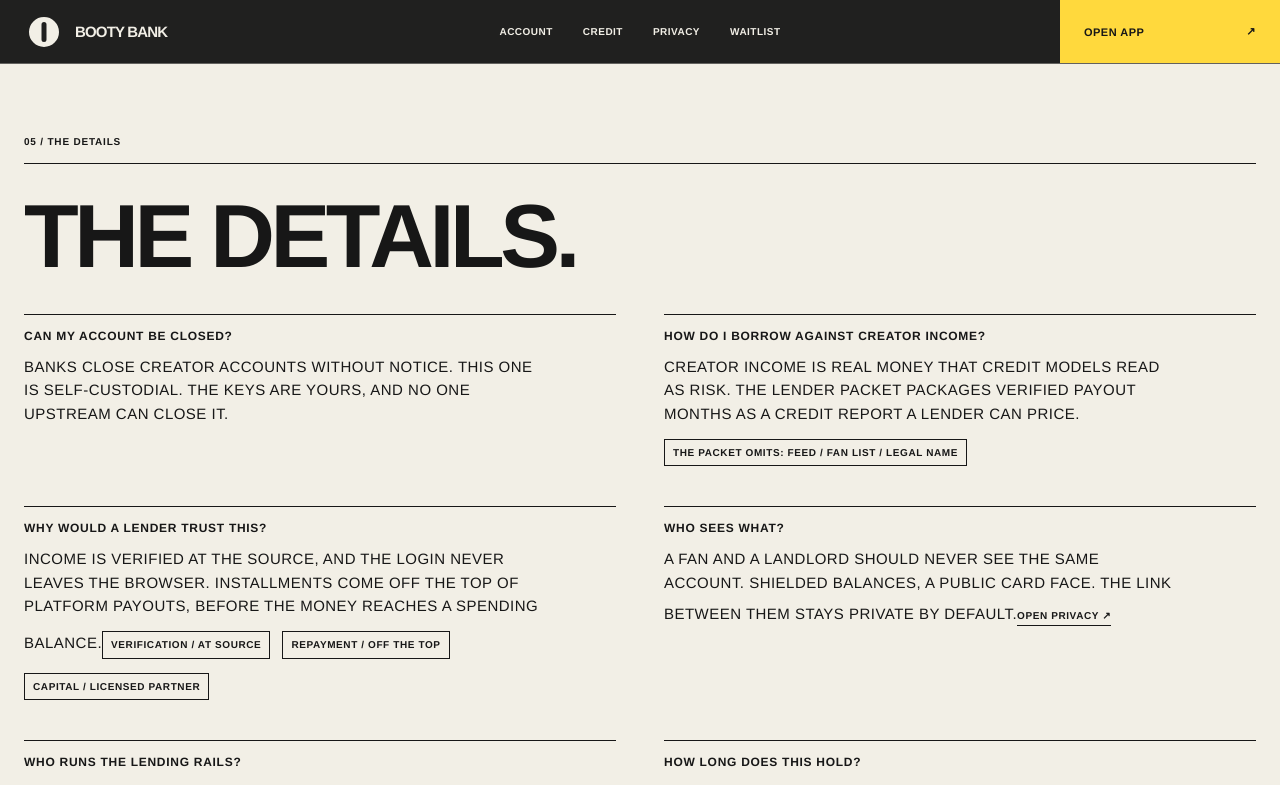
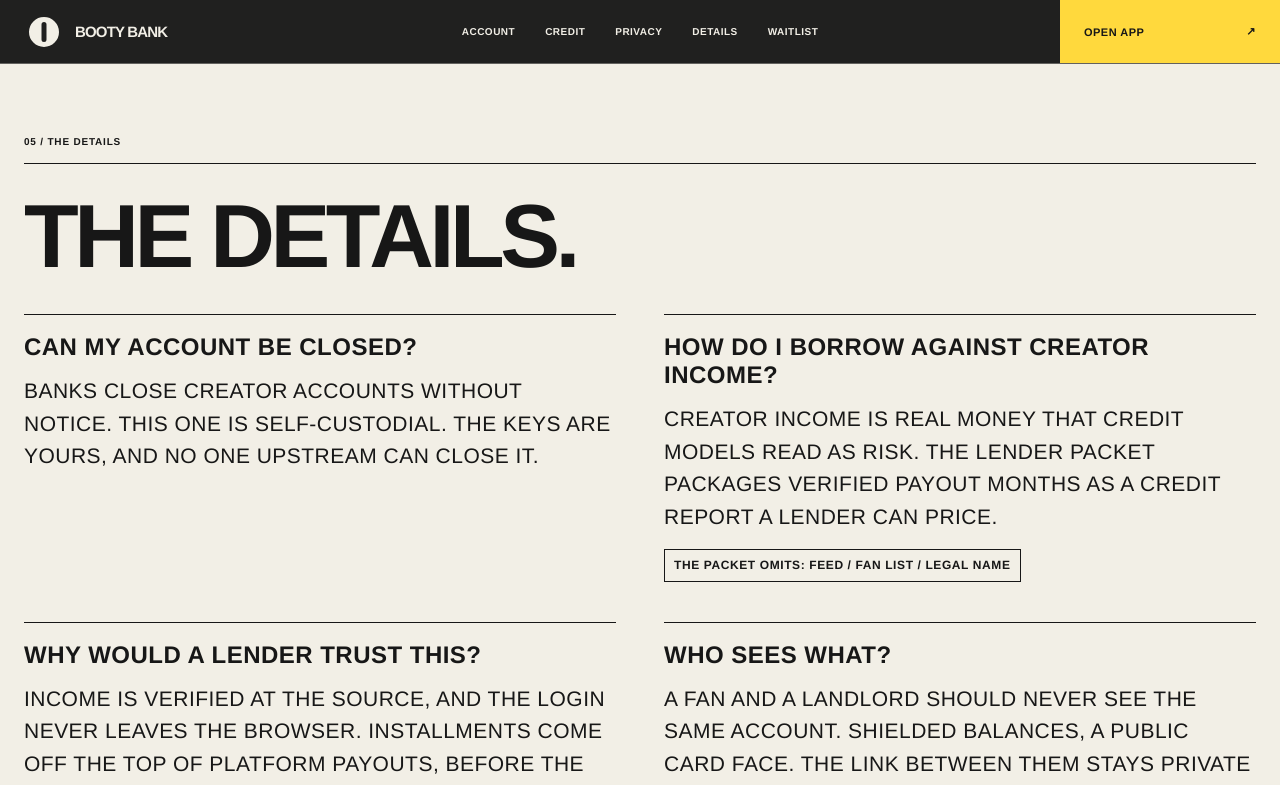
Before and after one commit to odinfree/booty-bank, a Next.js app in the folder web/: page /details in a window 1280 px wide. Shown: the top 785 px of the page. Built offline with nearby package versions, Linux system fonts and the light colour scheme; no server answers.

Commit message:
Make the details readable and reachable from the nav

```diff
--- a/web/src/app/globals.css
+++ b/web/src/app/globals.css
@@ -97,7 +97,7 @@ main { min-height: 100vh; overflow: clip; }
 .pq-declaration h2 { align-self: center; margin: 0; font-size: clamp(64px, 10.8vw, 176px); line-height: .78; letter-spacing: -.065em; }
 .pq-declaration-foot { display: grid; grid-template-columns: 1fr 280px; align-items: end; padding-top: 20px; border-top: 1px solid var(--ink); }
 .pq-declaration-foot p { margin: 0; font-size: clamp(22px, 2.8vw, 42px); line-height: .9; letter-spacing: -.04em; }
-.pq-declaration-foot a { display: flex; justify-content: space-between; padding: 16px 0 16px 22px; border-left: 1px solid var(--ink); text-decoration: none; font-size: 10px; font-weight: 700; }
+.pq-declaration-foot a { display: flex; justify-content: space-between; align-items: center; padding: 16px 0 16px 22px; border-left: 1px solid var(--ink); text-decoration: none; font-size: 14px; font-weight: 700; }
 .pq-declaration-foot a:hover { color: var(--paper); background: var(--ink); }
 
 .file-cabinet { padding-top: 115px; overflow: hidden; background: var(--ink); }
@@ -667,10 +667,10 @@ main { min-height: 100vh; overflow: clip; }
 .case-details-head { display: flex; justify-content: space-between; gap: 24px; padding-bottom: 16px; border-bottom: 1px solid var(--ink); font-size: 10px; font-weight: 700; letter-spacing: .08em; }
 .case-details h1, .case-details h2 { margin: 34px 0 40px; font-size: clamp(44px, 7vw, 96px); line-height: .85; letter-spacing: -.05em; }
 .case-details dl { display: grid; grid-template-columns: repeat(2, 1fr); gap: 40px 48px; margin: 0; }
-.case-details dt { padding-top: 14px; border-top: 1px solid var(--ink); font-size: 12px; font-weight: 700; letter-spacing: .06em; }
-.case-details dd { margin: 12px 0 0; max-width: 62ch; font-size: 15px; line-height: 1.55; }
-.case-label { display: inline-block; margin: 14px 12px 0 0; padding: 5px 8px; border: 1px solid var(--ink); font-size: 10px; font-weight: 700; letter-spacing: .06em; }
-.case-link { display: inline-block; margin-top: 14px; padding-bottom: 2px; border-bottom: 1px solid var(--ink); font-size: 10px; font-weight: 700; letter-spacing: .06em; text-decoration: none; }
+.case-details dt { padding-top: 18px; border-top: 1px solid var(--ink); font-size: clamp(16px, 2.2vw, 24px); font-weight: 700; letter-spacing: .02em; }
+.case-details dd { margin: 14px 0 0; max-width: 58ch; font-size: clamp(17px, 1.9vw, 21px); line-height: 1.55; }
+.case-label { display: inline-block; margin: 16px 12px 0 0; padding: 6px 9px; border: 1px solid var(--ink); font-size: 12px; font-weight: 700; letter-spacing: .05em; }
+.case-link { display: inline-block; margin-top: 16px; padding-bottom: 2px; border-bottom: 1px solid var(--ink); font-size: 13px; font-weight: 700; letter-spacing: .05em; text-decoration: none; }
 .case-link:hover { background: var(--ink); color: var(--paper); }
 #durability { scroll-margin-top: 100px; }
 
--- a/web/src/components/site-header.tsx
+++ b/web/src/components/site-header.tsx
@@ -5,7 +5,7 @@ export default function SiteHeader() {
         <img src="/brand/bootybank-mark-cream.svg" alt="" width="40" height="40" />
         <span>BOOTY BANK</span>
       </a>
-      <nav aria-label="Primary navigation"><a href="/app/">ACCOUNT</a><a href="/credit/">CREDIT</a><a href="/privacy/">PRIVACY</a><a href="/#waitlist">WAITLIST</a></nav>
+      <nav aria-label="Primary navigation"><a href="/app/">ACCOUNT</a><a href="/credit/">CREDIT</a><a href="/privacy/">PRIVACY</a><a href="/details/">DETAILS</a><a href="/#waitlist">WAITLIST</a></nav>
       <a className="site-cta" href="/app/">OPEN APP <span>↗</span></a>
     </header>
   );
```
